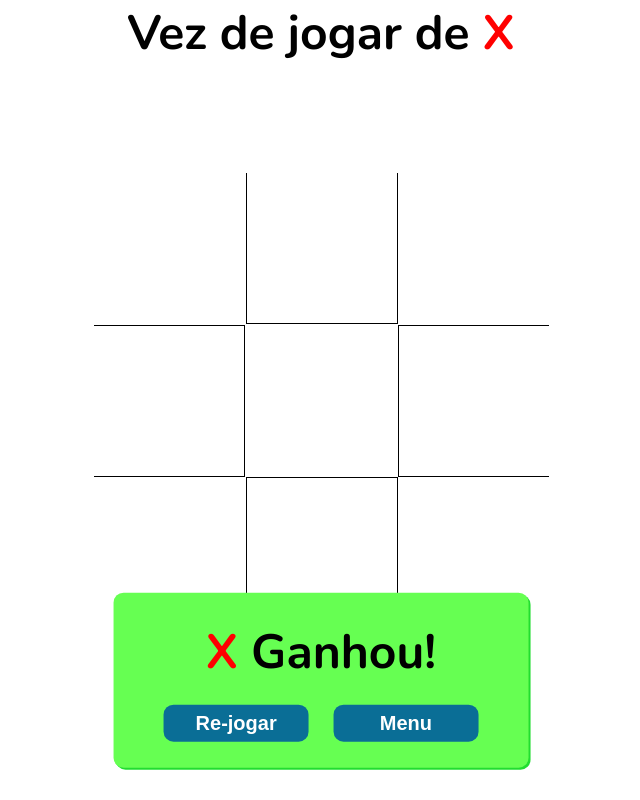
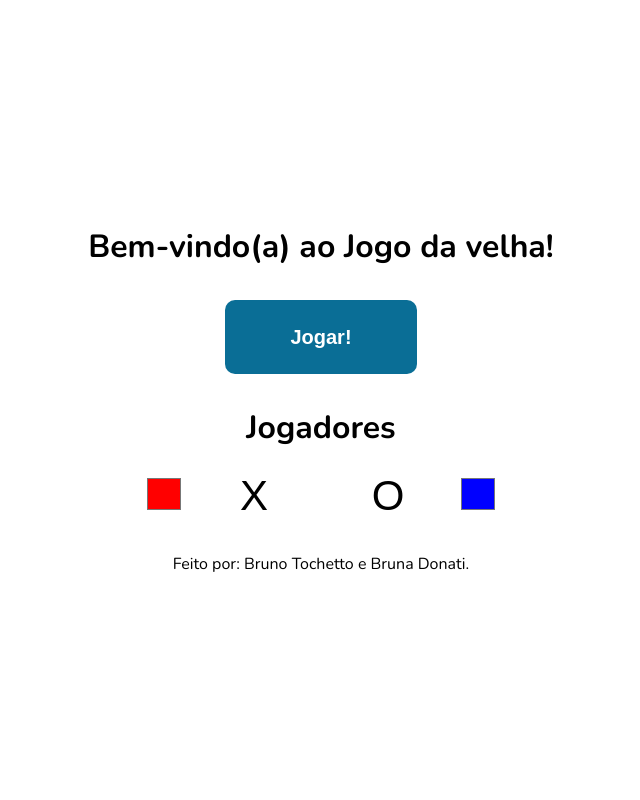
Before and after one commit to Draguisada/Trabalho-DW-JogoDaVelha, a plain HTML site: page index.html in a window 1280 px wide. Shown: the whole page, without its empty margins (319-959 px from the left). Drawn offline with nearby package versions, Linux system fonts and the light colour scheme; a web font is replaced by a local one.

Commit message:
Feito 100% confia

```diff
--- a/css/style.css
+++ b/css/style.css
@@ -100,8 +100,9 @@ ui h1 {
 }
 
 
-#status input[type=button] {
+input[type=button] {
     width: 40%;
+    min-width: fit-content;
     height: fit-content;
     padding: 2%;
     background-color: var(--cor-botao);
@@ -113,7 +114,7 @@ ui h1 {
     cursor: pointer;
 }
 
-#status input[type=button]:hover {
+input[type=button]:hover {
     background-color: var(--cor-botao-selecionado);
     box-shadow: -5px 5px var(--cor-botao);
 }
@@ -136,3 +137,44 @@ ui h1 {
     justify-self: center;
 
 }
+
+menu {
+    display: flex;
+    flex-direction: column;
+    justify-content: center;
+    align-items: center;
+    position: absolute;
+    width: 100%;
+    height: 100%;
+    gap: 4%;
+    padding:0;
+    z-index: 2;
+}
+
+menu > input[type=button] {
+    width: 15%;
+    height: fit-content;
+}
+
+config {
+    display: flex;
+    flex-wrap: wrap;
+    flex-direction: column;
+    text-align: center;
+}
+
+config div input[type=text] {
+    width: 3em;
+
+    border:none;
+
+    text-align: center;
+    font-size: 42px;
+}
+
+config div input[type=color] {
+    border: none;
+    background-color: transparent;
+    height: 42px;
+    width: 42px;
+}
--- a/index.html
+++ b/index.html
@@ -14,21 +14,37 @@
     <script src="script/linhaclasse.js" defer></script>
     <script src="script/main.js" defer></script>
     <script src="script/jogos/normal.js" defer></script>
-    <!-- <script src="script/linha.js" defer></script> -->
+    <script src="script/menu.js" defer></script>
 
 
 </head>
 <body>
-    <!-- <menu>
+    <menu>
         <h1>Bem-vindo(a) ao Jogo da velha!</h1>
-    </menu> -->
+        <input type="button" value="Jogar!" id="iniciar-jogo">
+        <config>
+            <h1>Jogadores</h1><br>
+            <div>
+                <input type="color" name="jogador1cor" id="jogador1C" value="#ff0000">
+                <input type="text" name="jogador1nome" id="jogador1N" value="X" maxlength="3" placeholder="X">
+
+
+                <input type="text" name="jogador1nome" id="jogador2N" value="O" maxlength="3" placeholder="X">
+                <input type="color" name="jogador1cor" id="jogador2C" value="#0000ff">
+            </div>
+        </config>
+        <p>Feito por: Bruno Tochetto e Bruna Donati.</p>
+
+
+    </menu>
 
     <ui>
         <h1>Vez de jogar de <strong class="playerIdent"></strong></h1>
 
         <div id="status">
             <h1><strong class="playerIdent"></strong> Ganhou!</h1>
-            <input type="button" value="Re-jogar" id="replay"><input type="button" value="Menu">
+            <input type="button" value="Re-jogar" id="replay">
+            <input type="button" value="Menu" id='ir-menu'>
         </div>
 
 
--- a/script/jogos/normal.js
+++ b/script/jogos/normal.js
@@ -20,7 +20,6 @@ function checkWin(string) {
         return false;
     }
 
-    let jogo = getJogo(string);
     let crionca = jogo.children;
 
     if (crionca[0].textContent == crionca[8].textContent && crionca[0].textContent == crionca[4].textContent && crionca[0].textContent != '') {
--- a/script/main.js
+++ b/script/main.js
@@ -1,6 +1,3 @@
-// Variaveis e Const do código
-let jogo;
-jogo = 1;
 // jogoNormalMain();
 let jogador = [1, 'X', 'O', '#f00', '#00f'];
 let celula;
@@ -9,35 +6,35 @@ let round = 0;
 linhaGanhar = new Linha();
 
 const verJogar = document.getElementsByClassName('playerIdent');
-
-
 const jogoNormal = document.getElementById('normal');
-const jogoTriangular = document.getElementById('triangular');
-
+const jogo = document.querySelector('#normal jogo');
 const finalStatus = document.getElementById('status');
 const gameStatus = document.querySelector('#status h1');
-// const linha = document.geteE('linhaGanhar');
 const rejogarJogo = document.getElementById('replay');
+const ui = document.querySelector('ui');
+const menu = document.querySelector('menu');
+const irMenu1 = document.getElementById('ir-menu');
+const config = document.querySelector('config');
 
+const j1n = document.getElementById('jogador1N');
+const j2n = document.getElementById('jogador2N');
+
+const j1c = document.getElementById('jogador1C');
+const j2c = document.getElementById('jogador2C');
+
+const jogaroJogo = document.getElementById('iniciar-jogo');
+const abrirConfig = document.getElementById('config');
+
+// Comandos antes do jogo começar
+jogaroJogo.addEventListener('click', showJogo);
 rejogarJogo.addEventListener('click', replay);
+irMenu1.addEventListener('click', showMenu)
 
+showMenu();
+statusToggle(false);
 // Funções globais
-function getJogo(string) {
-    let jogo;
-    if (string == 'normal') {
-        jogo = document.querySelector('#normal jogo');
-    }
-    else if (string == 'triangular') {
-        jogo = document.querySelector('#triangular jogo');
-    }
-    else if (string == 'super') {
-        jogo = document.querySelector('#super jogo');
-    }
-    return jogo
-}
 
-function clearBoard(string) {
-    let jogo = getJogo(string);
+function clearBoard() {
     round = 0;
 
     let crionca = jogo.children;
@@ -56,17 +53,40 @@ function statusToggle(toggle) {
 
 function drawGame() {
     statusToggle(true);
-    gameStatus.textContent = 'Empatou!'
+    gameStatus.textContent = 'Empatou!';
 }
 
 function winGame() {
     statusToggle(true);
 }
 
-
-
 function replay() {
     statusToggle(false);
     linhaGanhar.toggle(false);
     clearBoard('normal');
 }
+
+function showJogo() {
+    jogo.style.display = 'grid';
+    ui.style.display = 'block';
+    menu.style.display = 'none';
+    statusToggle(false);
+
+    jogador[1] = j1n.value;
+    jogador[2] = j2n.value;
+    jogador[3] = j1c.value;
+    jogador[4] = j2c.value;
+
+    for (i=0;i<verJogar.length;i++){
+        verJogar[i].textContent = jogador[jogador[0]];
+        verJogar[i].style.color = jogador[jogador[0]+2];
+    }
+}
+
+function showMenu() {
+    jogo.style.display = 'none';
+    ui.style.display = 'none'
+    menu.style.display = 'flex';
+    linhaGanhar.toggle(false);
+    clearBoard();
+}
```
